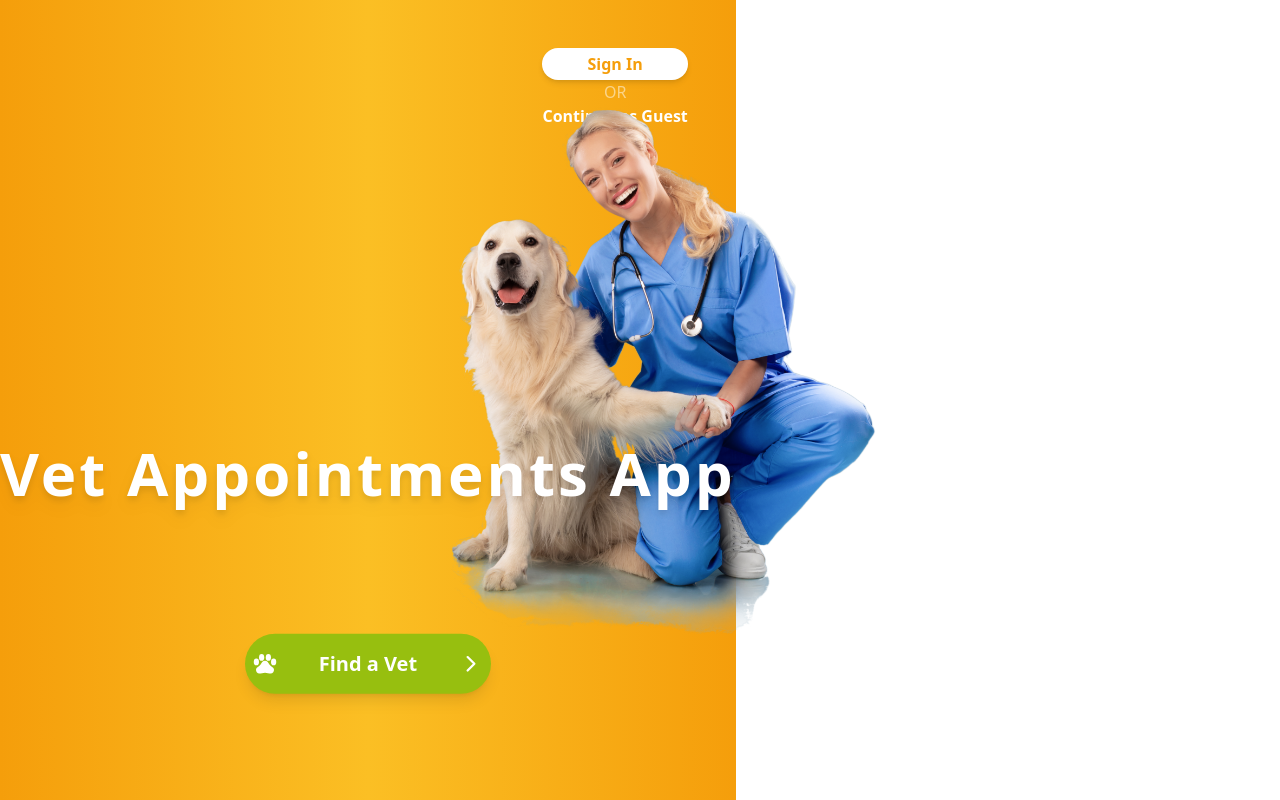
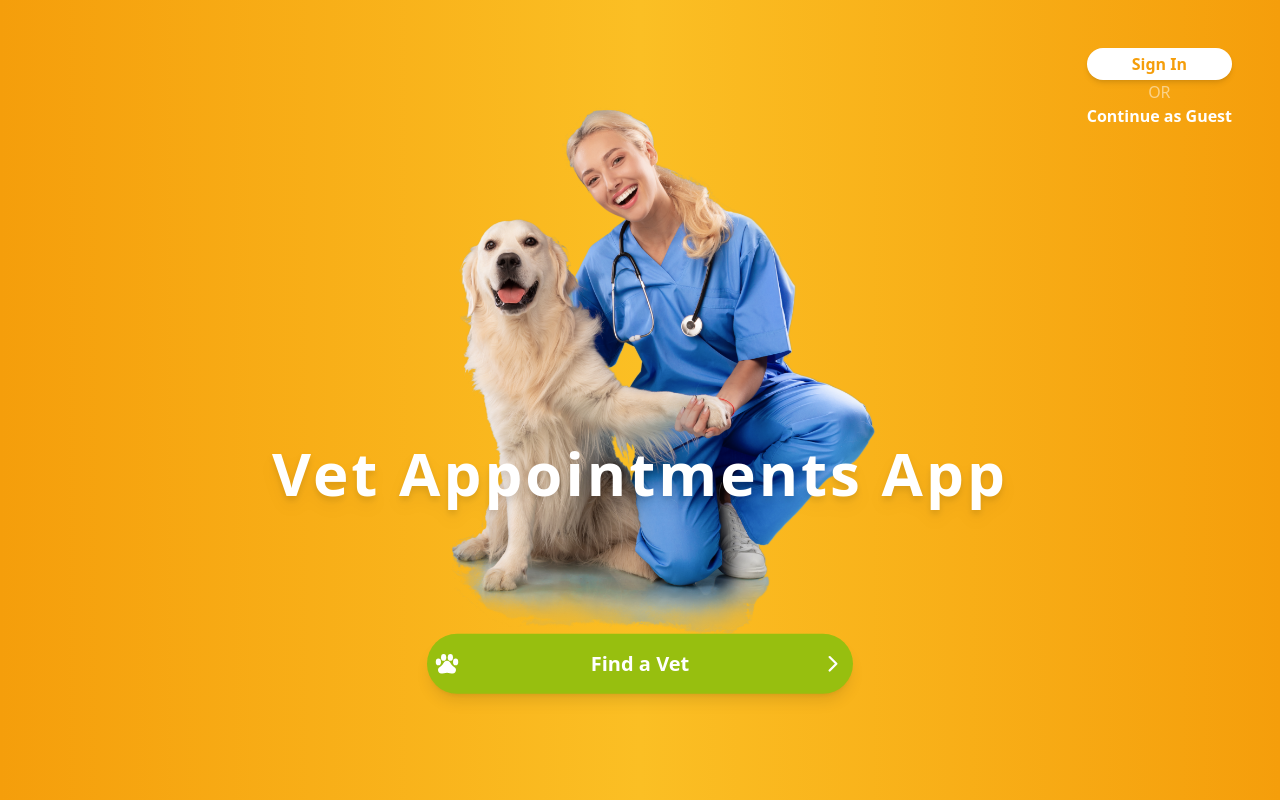
Before and after one commit to rskinnerc/vet-appointments-react, a React (Create React App) app: page / in a window 1280 px wide. Built offline with nearby package versions, Linux system fonts and the light colour scheme.

Commit message:
Fix section style: w-full

```diff
--- a/src/pages/Landing.js
+++ b/src/pages/Landing.js
@@ -9,7 +9,7 @@ const Landing = () => {
   const dispatch = useDispatch();
 
   return (
-    <section id="landing" className="h-screen bg-gradient-to-r from-amber-500 via-amber-400 to-amber-500 flex flex-col">
+    <section id="landing" className="h-screen bg-gradient-to-r from-amber-500 via-amber-400 to-amber-500 flex flex-col w-full">
       {user
         && (
           <div className="self-end m-4 md:m-8 lg:m-12 flex flex-col justify-center">
@@ -27,12 +27,12 @@ const Landing = () => {
           <div className="self-end m-4 md:m-8 lg:m-12 flex flex-col justify-center">
             <button type="button" className="bg-white text-amber-500 p-1 shadow-md rounded-full font-semibold" onClick={() => dispatch(toggleAuthPopup())}>Sign In</button>
             <span className="text-center text-white/50">OR</span>
-            <Link to="/vets" className="text-center text-white font-semibold">Continue as Guest</Link>
+            <Link to="/doctors" className="text-center text-white font-semibold">Continue as Guest</Link>
           </div>
         )}
       <img src={landingImage} alt="Vet Appointments App" className="absolute top-1/4 sm:top-20 md:top-1/4 lg:top-20 left-1/2 transform -translate-x-1/2 sm:w-1/2 md:w-2/3 lg:w-5/12" />
       <h1 className="z-10 text-3xl text-white font-bold drop-shadow-lg relative top-1/3 md:top-1/2 md:text-4xl lg:text-6xl lg:top-1/3 md:tracking-wider self-center">Vet Appointments App</h1>
-      <Link to="vets" className="animate-bounce flex justify-between md:text-xl items-center bg-citrus-500 hover:shadow-md text-white p-2 w-4/6 sm:w-1/2 lg:w-1/3 self-center relative top-2/3 sm:top-60 md:top-2/3 lg:top-1/2 lg:bottom-12 md:py-4 shadow-lg text-center rounded-full font-semibold">
+      <Link to="/doctors" className="animate-bounce flex justify-between md:text-xl items-center bg-citrus-500 hover:shadow-md text-white p-2 w-4/6 sm:w-1/2 lg:w-1/3 self-center relative top-2/3 sm:top-60 md:top-2/3 lg:top-1/2 lg:bottom-12 md:py-4 shadow-lg text-center rounded-full font-semibold">
         <IoPawSharp className="text-2xl" />
         Find a Vet
         <IoChevronForward className="text-2xl" />
```
